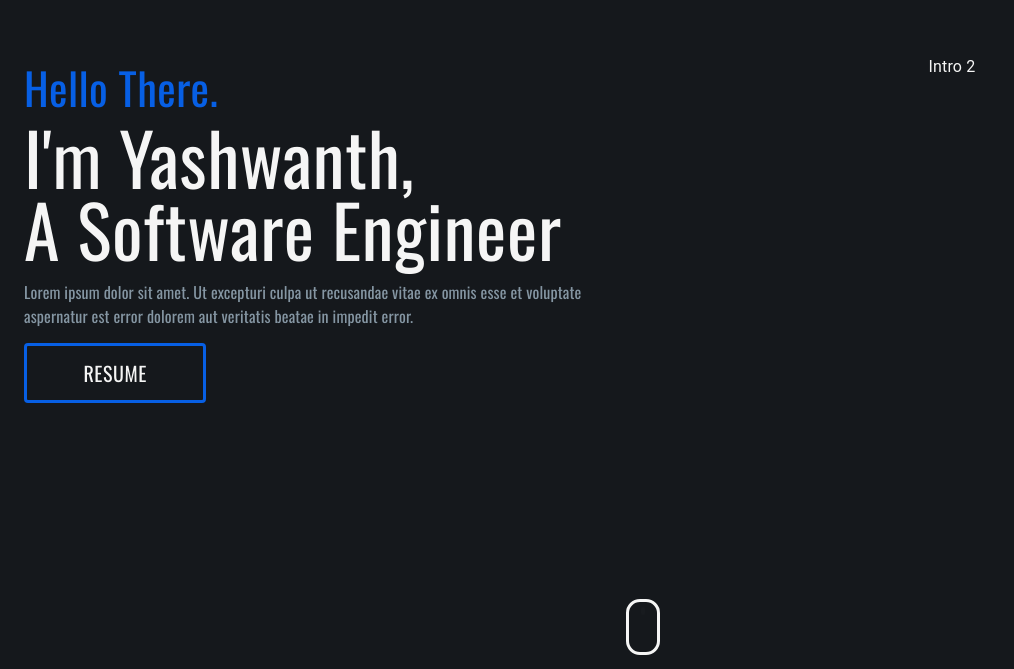
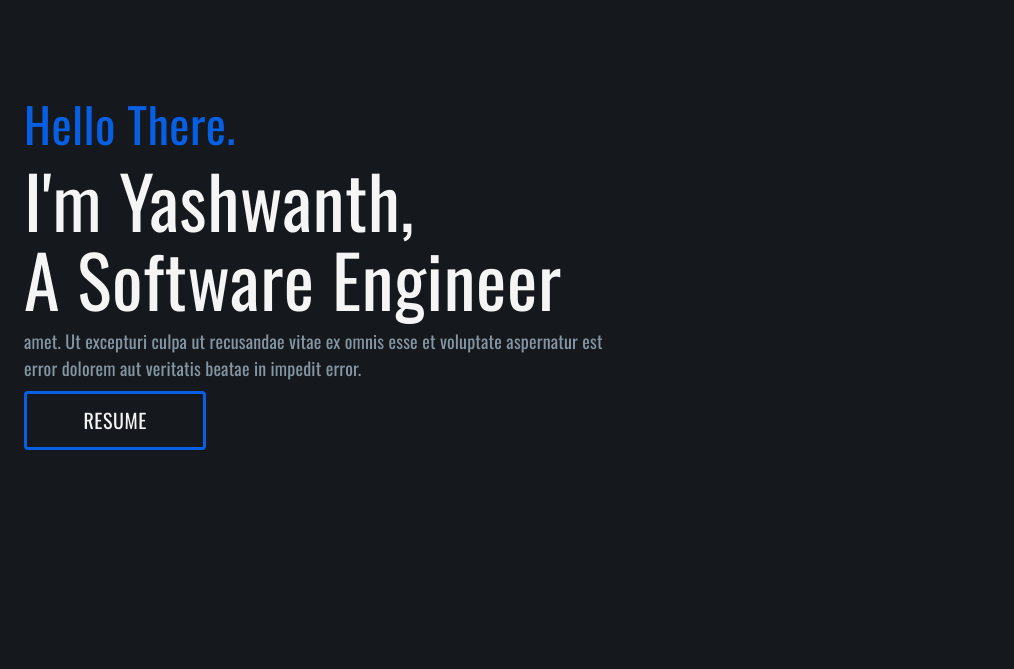
Before and after one commit to its-yashwanth-n/portfolio, a React (Create React App) app: page / in a window 1280 px wide. Shown: the part 131-800 px from the top of the page, without its empty margins (0-1014 px from the left). Built offline with nearby package versions, Linux system fonts and the light colour scheme; a web font is replaced by a local one.

Commit message:
added footer and updated intro component

```diff
--- /dev/null
+++ b/src/components/Footer/Footer.jsx
@@ -0,0 +1,39 @@
+import { Container } from "@mui/material";
+import React, { useContext } from "react";
+import styled from "styled-components";
+import { DARK_THEME } from "../common/CommonConstants";
+import {
+  GeneralLink,
+  PRIMARY_TXT_COLOR,
+  SECONDARY_TXT_COLOR,
+} from "../common/CommonStyles";
+import { ModeContext } from "../../App";
+
+const PORTFOLIO_LINK = "https://github.com/its-yashwanth-n/portfolio";
+
+const Footer = () => {
+  const { colorMode } = useContext(ModeContext);
+
+  return (
+    <MyFooter id="footer" as="footer" maxWidth="xl">
+      <FooterLink colorMode={colorMode} href={PORTFOLIO_LINK} target="_blank">
+        Built by Yashwanth Nagaraju
+      </FooterLink>
+    </MyFooter>
+  );
+};
+
+export default Footer;
+
+const MyFooter = styled(Container)`
+  min-height: 2vh;
+  padding: 2vh 0vh;
+`;
+
+const FooterLink = styled(GeneralLink)`
+  &:hover {
+    text-decoration: underline;
+    color: ${(props) =>
+      props.colorMode === DARK_THEME ? PRIMARY_TXT_COLOR : SECONDARY_TXT_COLOR};
+  }
+`;
--- a/src/components/Home/Intro/Intro.jsx
+++ b/src/components/Home/Intro/Intro.jsx
@@ -15,6 +15,7 @@ import {
   SECONDARY_TXT_COLOR,
   SECONDARY_GREY_TEXT,
   HomeElement,
+  GeneralText,
 } from "../../common/CommonStyles";
 
 export const Intro = ({ height }) => {
@@ -34,10 +35,10 @@ export const Intro = ({ height }) => {
           <ColorText
             colorMode={colorMode}
             fontSize={{
-              xs: "1.75rem",
+              xs: "1.5rem",
               sm: "1.75rem",
-              md: "2.5rem",
-              lg: "2.75rem",
+              md: "2.25rem",
+              lg: "3rem",
             }}
           >
             Hello There.
@@ -46,8 +47,8 @@ export const Intro = ({ height }) => {
             component="h1"
             fontSize={{
               xs: "2.25rem",
-              sm: "2.375rem",
-              md: "3.75rem",
+              sm: "2.625rem",
+              md: "3.375rem",
               lg: "4.5rem",
             }}
             colorMode={colorMode}
@@ -67,17 +68,18 @@ export const Intro = ({ height }) => {
             colorMode={colorMode}
             fontSize={{
               xs: "2.25rem",
-              sm: "2.375rem",
-              md: "3.75rem",
+              sm: "2.625rem",
+              md: "3.375rem",
               lg: "4.5rem",
             }}
           >
             A Software Engineer
           </IntroText>
-          <SubText colorMode={colorMode} margin="15px 0px">
-            Lorem ipsum dolor sit amet. Ut excepturi culpa ut recusandae vitae
-            ex omnis esse et voluptate aspernatur est error dolorem aut
-            veritatis beatae in impedit error.
+          <SubText colorMode={colorMode} margin="1.2vh 0px">
+            {" "}
+            amet. Ut excepturi culpa ut recusandae vitae ex omnis esse et
+            voluptate aspernatur est error dolorem aut veritatis beatae in
+            impedit error.
           </SubText>
           <MyButton
             colorMode={colorMode}
@@ -88,9 +90,7 @@ export const Intro = ({ height }) => {
             Resume
           </MyButton>
         </IntroGrid>
-        <PhotoGrid item xs={12} sm={6}>
-          <Typography>Intro 2</Typography>
-        </PhotoGrid>
+        <PhotoGrid item xs={12} sm={6}></PhotoGrid>
       </Grid>
     </HomeElement>
   );
@@ -100,6 +100,7 @@ const NameSpan = styled.span`
   && {
     &:hover {
       display: inline-flex;
+      -webkit-display: inline-flex;
       -webkit-animation: ${JelloHorz} 0.8s both;
       animation: ${JelloHorz} 0.8s both;
       color: ${(props) =>
@@ -110,7 +111,7 @@ const NameSpan = styled.span`
 
 const IntroText = styled(MyTypography)`
   && {
-    line-height: 1 !important;
+    line-height: 1.1 !important;
     color: ${(props) =>
       props.colorMode === DARK_THEME ? PRIMARY_TXT_COLOR : SECONDARY_TXT_COLOR};
   }
@@ -120,7 +121,7 @@ const IntroGrid = styled(Grid)`
   text-align: start;
 `;
 
-const SubText = styled(MyTypography)`
+const SubText = styled(GeneralText)`
   color: ${(props) =>
     props.colorMode === DARK_THEME ? PRIMARY_GREY_TEXT : SECONDARY_GREY_TEXT};
 `;
--- a/src/components/common/commonStyles.jsx
+++ b/src/components/common/commonStyles.jsx
@@ -10,6 +10,7 @@ export const SECONDARY_BGD_COLOR = "#F2F1EF";
 
 export const PRIMARY_TXT_COLOR = "#F5F5F5";
 export const SECONDARY_TXT_COLOR = "#161513";
+
 export const PRIMARY_GREY_TEXT = "#8596A3";
 export const SECONDARY_GREY_TEXT = "#5E636E";
 
@@ -35,6 +36,31 @@ export const NoStyleLink = styled(ScrollLink)`
 export const MyTypography = styled(Typography)`
   && {
     font-family: ${PRIMARY_FONT};
+  }
+`;
+
+export const GeneralText = styled(Typography)`
+  && {
+    font-family: ${PRIMARY_FONT};
+    font-size: 16px;
+    @media (min-width: 900px) {
+      font-size: 18px;
+    }
+    color: ${(props) =>
+      props.colorMode === DARK_THEME ? PRIMARY_GREY_TEXT : SECONDARY_GREY_TEXT};
+  }
+`;
+
+export const GeneralLink = styled.a`
+  && {
+    font-size: 16px;
+    @media (min-width: 900px) {
+      font-size: 18px;
+    }
+    text-decoration: none;
+    cursor: pointer;
+    color: ${(props) =>
+      props.colorMode === DARK_THEME ? PRIMARY_GREY_TEXT : SECONDARY_GREY_TEXT};
   }
 `;
 
@@ -104,7 +130,7 @@ export const StyledList = styled.ul`
 export const ListItems = styled.li`
   &&& {
     cursor: pointer;
-    padding: 30% 0%;
+    padding: 40% 0%;
   }
 `;
 
--- a/src/pages/Home.jsx
+++ b/src/pages/Home.jsx
@@ -9,6 +9,7 @@ import styled from "styled-components";
 import { ScrollIndicator } from "../components/Home/Icons/ScrollIndicator";
 import Social from "../components/Home/Icons/Social";
 import Effect from "../components/Home/Icons/Effects";
+import Footer from "../components/Footer/Footer";
 
 export const Home = () => {
   return (
@@ -16,23 +17,20 @@ export const Home = () => {
       <NavigationBar />
       <Social />
       <Effect />
-      <MainContainer>
-        <Intro height={"90vh"} />
-        <ScrollIndicator height={"10vh"} />
+      <MainContainer id="main-content" maxWidth="xl">
+        <Intro height={"100vh"} />
+        {/* <ScrollIndicator height={"10vh"} /> */}
         <Skills height={"100vh"} />
         <Experience height={"100vh"} />
         <Projects height={"100vh"} />
         <Contact height={"100vh"} />
       </MainContainer>
+      <Footer />
     </>
   );
 };
 
 const MainContainer = styled(Container)`
-  & {
-    display: flex;
-    align-items: center;
-    flex-direction: columns;
-    max-width: 1400px !important;
-  }
+  display: flex;
+  align-items: center;
 `;
```
